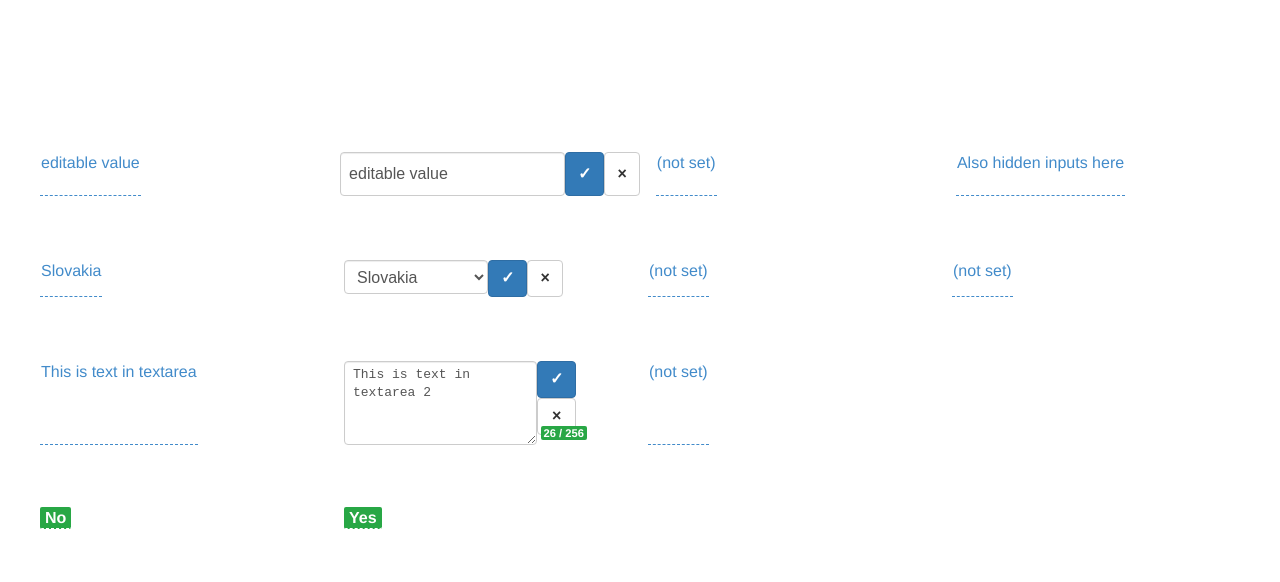
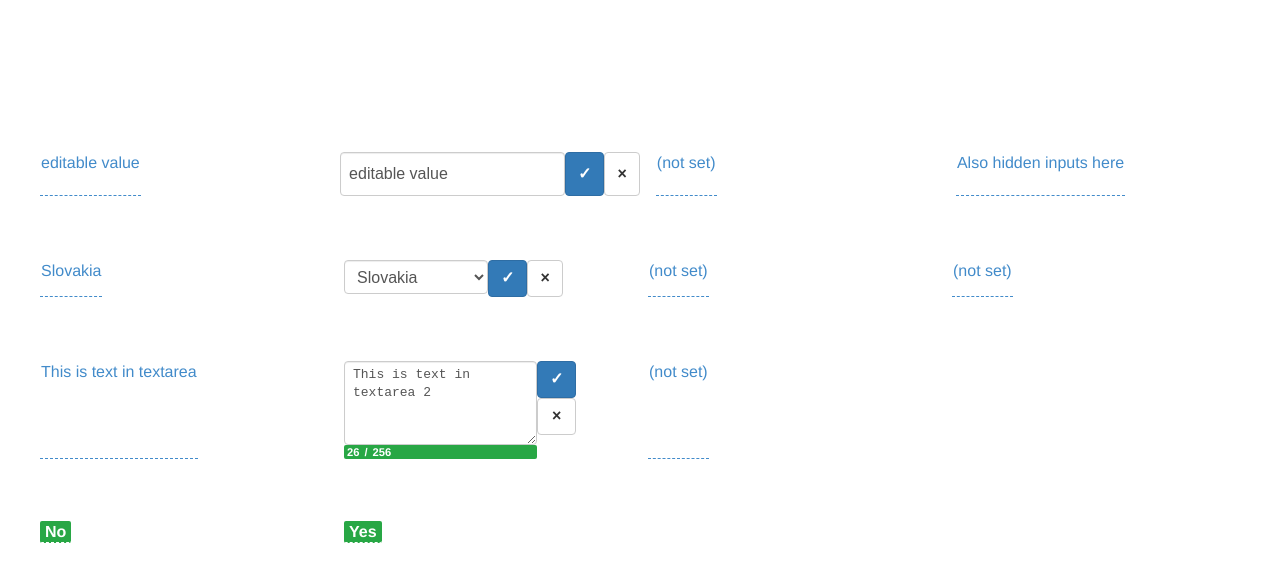
Before and after one commit to Matej-ch/editable-form-elements, a Vue app: page / in a window 1280 px wide. Shown: the top 582 px of the page. Built offline with nearby package versions, Linux system fonts and the light colour scheme.

Commit message:
eidtable textarea updated count

```diff
--- a/package.json
+++ b/package.json
@@ -1,6 +1,6 @@
 {
   "name": "@mtjch/editable-form-elements",
-  "version": "1.0.1",
+  "version": "1.0.2",
   "license": "MIT",
   "type": "module",
   "main": "dist/index.cjs",
--- a/src/components/EditableTextarea.vue
+++ b/src/components/EditableTextarea.vue
@@ -16,7 +16,8 @@
             </textarea>
             <span v-show="maxLength > 0" class="length-span"
                   :class="state.editableValue.length <= maxLength ? 'success' : 'danger' ">
-                {{state.editableValue.length}} / {{maxLength}}
+
+                <span>{{state.editableValue.length}}</span>/<span>{{maxLength}}</span>
             </span>
         </div>
 
@@ -175,19 +176,6 @@ function submit() {
     border-color: #adadad;
 }
 
-.length-span {
-    position: absolute;
-    bottom: 0;
-    right: -50px;
-    margin-left: 5px;
-    margin-bottom: 5px;
-    font-size: 0.7rem;
-    color: white;
-    padding: 1px 3px;
-    font-weight: bold;
-    border-radius: 2px;
-}
-
 .length-span.success {
     background-color: #28a745;
 }
@@ -196,4 +184,14 @@ function submit() {
     background-color: #dc3545;
 }
 
+.length-span {
+    font-size: 0.7rem;
+    color: white;
+    padding: 1px 3px;
+    font-weight: bold;
+    border-radius: 2px;
+    display: flex;
+    flex-direction: row;
+    gap: 5px;
+}
 </style>
```
